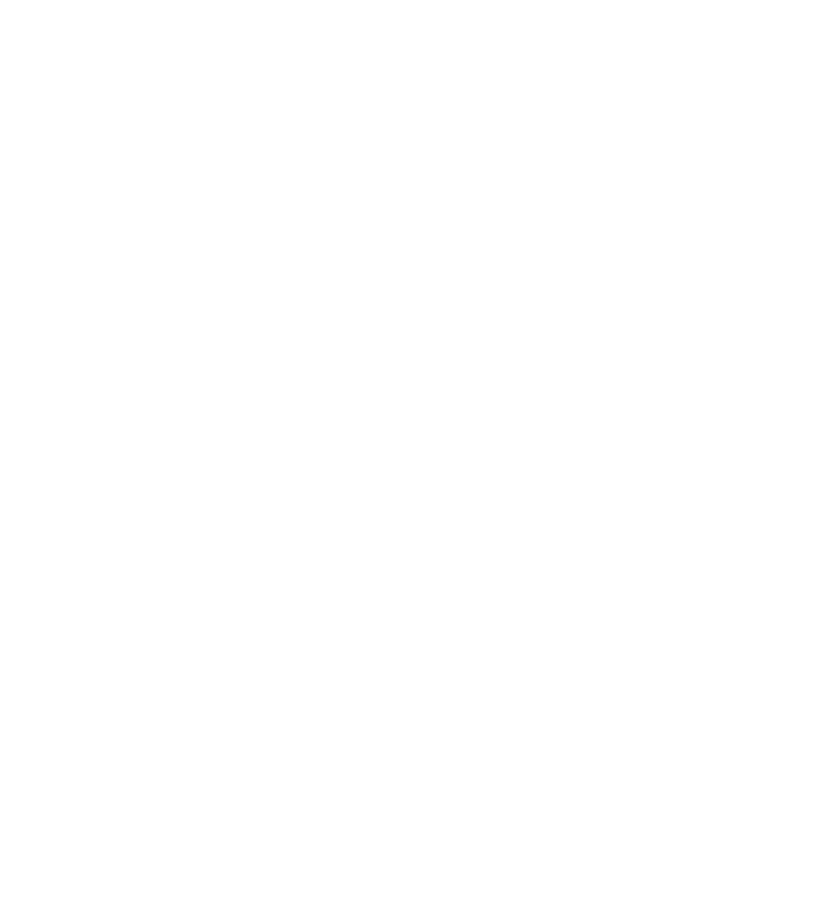
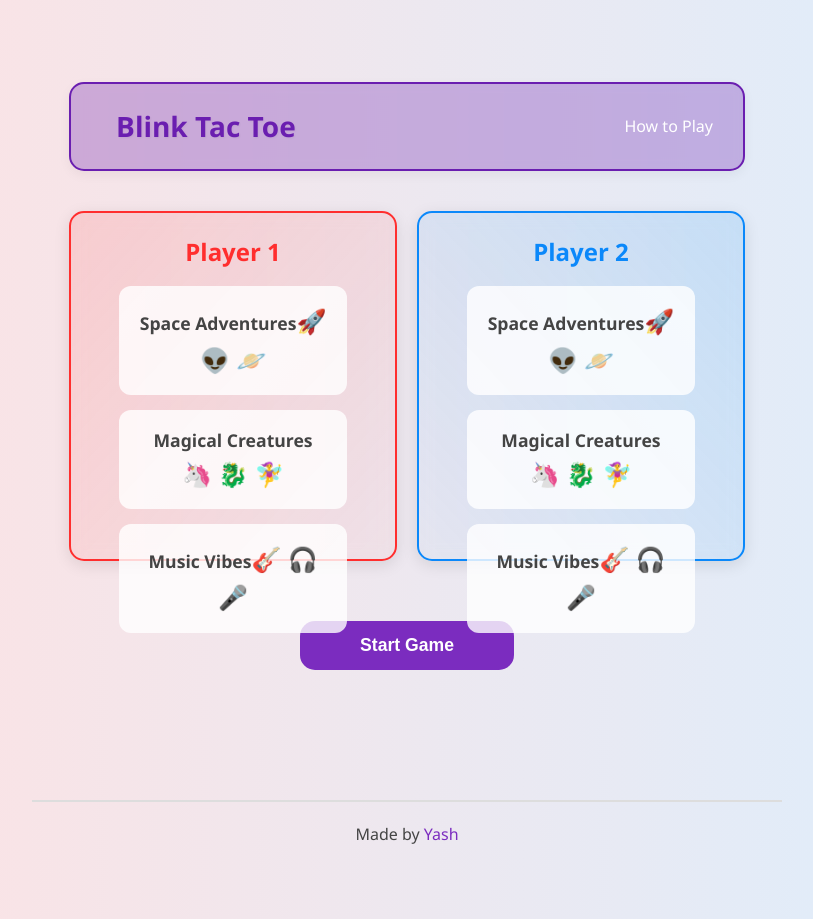
Before and after one commit to hypnoastic/blink-tac-toe-game, a React (Vite) app: page / in a window 1280 px wide. Shown: the whole page, without its empty margins (233-1046 px from the left). Before the commit the page ends 800 px from the top, so only its background shows below. Built offline with nearby package versions, Linux system fonts and the light colour scheme.

Commit message:
Home Page done
Built Home Page with navbar, emoji category selector for both players, a start button and a footer

```diff
--- a/src/App.jsx
+++ b/src/App.jsx
@@ -1,11 +1,15 @@
-import './App.css'
+import './App.css';
+import { BrowserRouter as Router, Routes, Route } from 'react-router-dom';
+import Home from './Pages/Home.jsx';
 
 function App() {
-
-  return (
-    <>
-    </>
-  )
+    return (
+        <Router>
+            <Routes>
+                <Route path="/" element={<Home />} />
+            </Routes>
+        </Router>
+    );
 }
 
-export default App
+export default App;
--- a/src/Pages/Home.jsx
+++ b/src/Pages/Home.jsx
@@ -0,0 +1,77 @@
+import React, { useState } from 'react';
+import { useNavigate, Link } from 'react-router-dom';
+import emojiCategories from '../emojiCategories';
+import '../styles/Home.css';
+import Navbar from '../Components/Navbar';
+
+
+
+function Home() {
+    const navigate = useNavigate();
+    const [categoryRed, setCategoryRed] = useState('');
+    const [categoryBlue, setCategoryBlue] = useState('');
+
+    const handleStart = () => {
+        if (!categoryRed || !categoryBlue) {
+            alert('Please select categories for both players.');
+            return;
+        }
+
+        navigate('/play', {
+            state: {
+                redPlayer: { color: 'red', category: categoryRed },
+                bluePlayer: { color: 'blue', category: categoryBlue },
+            },
+        });
+    };
+
+    return (
+        <div className="home-container">
+            <Navbar/>
+
+            <div className="players-section">
+                {/* RED PLAYER */}
+                <div className="player-side red-glass">
+                    <h2 className="player1">Player 1</h2>
+                    <div className="category-grid">
+                        {Object.entries(emojiCategories).map(([cat, emojis]) => (
+                            <div
+                                key={cat}
+                                className={`category-card ${categoryRed === cat ? 'selected' : ''} ${categoryBlue === cat ? 'disabled' : ''}`}
+                                onClick={() => categoryBlue !== cat && setCategoryRed(cat)}
+                            >
+                                <span className="category-title">{cat}</span>
+                                <span className="emoji-sample">{emojis.slice(0, 3).join(' ')}</span>
+                            </div>
+                        ))}
+                    </div>
+                </div>
+
+                {/* BLUE PLAYER */}
+                <div className="player-side blue-glass">
+                    <h2 className="player2">Player 2</h2>
+                    <div className="category-grid">
+                        {Object.entries(emojiCategories).map(([cat, emojis]) => (
+                            <div
+                                key={cat}
+                                className={`category-card ${categoryBlue === cat ? 'selected' : ''} ${categoryRed === cat ? 'disabled' : ''}`}
+                                onClick={() => categoryRed !== cat && setCategoryBlue(cat)}
+                            >
+                                <span className="category-title">{cat}</span>
+                                <span className="emoji-sample">{emojis.slice(0, 3).join(' ')}</span>
+                            </div>
+                        ))}
+                    </div>
+                </div>
+            </div>
+
+            <button className="start-button" onClick={handleStart}>Start Game</button>
+
+            <div className="footer">
+                <p>Made by <a href="https://www.linkedin.com/in/hypnoastic" target="_blank">Yash</a></p>
+            </div>
+        </div>
+    );
+}
+
+export default Home;
--- a/src/Styles/Home.css
+++ b/src/Styles/Home.css
@@ -0,0 +1,199 @@
+/* Reset margin and padding for all elements */
+* {
+    margin: 0;
+    padding: 0;
+    box-sizing: border-box;
+}
+
+/* Body Styles */
+body {
+    font-family: 'Segoe UI', sans-serif;
+    background: linear-gradient(to right, rgba(255, 107, 107, 0.2), rgba(77, 171, 247, 0.2)); /* Light red to light blue */
+    color: #333;
+    line-height: 1.6;
+    overflow-x: hidden;
+    display: flex;
+    flex-direction: column;
+    min-height: 100vh;
+}
+
+/* Main Content Area */
+.main-content {
+    flex: 1;
+}
+
+/* Home Container */
+.home-container {
+    display: flex;
+    flex-direction: column;
+    align-items: center;
+    padding: 20px;
+}
+
+/* Players Section */
+.players-section {
+    margin: 40px 20px;
+    width: 90%;
+    display: flex;
+    justify-content: space-between;
+    gap: 20px;
+    flex-wrap: wrap;
+    position: relative;
+}
+
+/* Player Side Styles */
+.player-side {
+    flex: 1;
+    padding: 20px;
+    border-radius: 15px;
+    backdrop-filter: blur(8px);
+    box-shadow: 0 4px 16px rgba(0, 0, 0, 0.1);
+    height: 350px;
+    display: flex;
+    flex-direction: column;
+    align-items: center;
+    background: rgba(255, 255, 255, 0.6);
+    transition: all 0.3s ease;
+    position: relative;
+}
+
+/* Red and Blue Glass Styling */
+.red-glass {
+    border: 2px solid #ff2e2e;
+    background: linear-gradient(to bottom right, rgba(255, 107, 107, 0.2), rgba(255, 107, 107, 0.05));
+}
+
+.blue-glass {
+    border: 2px solid #0b88fa;
+    background: linear-gradient(to bottom left, rgba(77, 171, 247, 0.2), rgba(77, 171, 247, 0.05));
+}
+
+/* Category Grid (for emoji selection) */
+.category-grid {
+    margin-top: 15px;
+    display: flex;
+    flex-direction: column;
+    gap: 15px;
+    align-items: center;
+    width: 100%;
+}
+
+/* Category Card */
+.category-card {
+    background: rgba(255, 255, 255, 0.8);
+    border: 2px solid transparent;
+    border-radius: 12px;
+    padding: 14px 18px;
+    width: 80%;
+    cursor: pointer;
+    transition: all 0.3s ease;
+    text-align: center;
+    color: #444;
+    font-size: 1rem;
+}
+
+.category-card:hover {
+    background-color: #fff;
+    transform: scale(1.05);
+    box-shadow: 0 4px 12px rgba(0, 0, 0, 0.15);
+}
+
+.category-card.selected {
+    border: 2px solid #7b2cbf;
+    background-color: #e9d8fd;
+}
+
+.category-card.disabled {
+    opacity: 0.6;
+    pointer-events: none;
+}
+
+/* Category Title */
+.category-title {
+    font-weight: 600;
+    font-size: 1.1rem;
+    color: #444;
+}
+
+/* Emoji Sample */
+.emoji-sample {
+    font-size: 1.5rem;
+    margin-top: 10px;
+}
+
+/* Start Button */
+.start-button {
+    background: #7b2cbf;
+    color: white;
+    font-weight: bold;
+    font-size: 1.1rem;
+    border: none;
+    border-radius: 15px;
+    padding: 14px 60px;
+    cursor: pointer;
+    transition: transform 0.3s ease, background-color 0.3s ease;
+    margin-top: 20px;
+}
+
+.start-button:hover {
+    background-color: #6a1eb0;
+    transform: scale(1.1); /* Increases the size of the button by 10% */
+}
+/* Footer Styling */
+.footer {
+    font-size: 0.95rem;
+    color: #888;
+    text-align: center;
+    padding: 20px;
+    width: 100%;
+    border-top: 2px solid #ddd; /* Adds a line separator */
+    position: relative;
+    bottom: 0;
+    margin-top: 130px;
+}
+
+/* Footer Text */
+.footer p {
+    font-size: 1rem;
+    color: #444;
+    font-weight: 500;
+}
+
+.footer a {
+    color: #7b2cbf;
+    text-decoration: none;
+}
+
+.footer a:hover {
+    text-decoration: underline;
+}
+.player1{
+    color: #ff2e2e;
+}
+.player2{
+    color: #0b88fa;
+}
+
+/* Responsive Design Adjustments */
+@media (max-width: 950px) {
+    .players-section {
+        flex-direction: column;
+        gap: 15px;
+    }
+
+    .player-side {
+        flex: 0 0 100%;
+        padding: 15px;
+        height: auto;
+    }
+
+    .category-card {
+        width: 90%;
+        font-size: 0.9rem;
+    }
+
+    .start-button {
+        padding: 12px 50px;
+        font-size: 1rem;
+    }
+}
```
Also changed, not shown: src/Styles/Navbar.css (line endings or trailing spaces).
